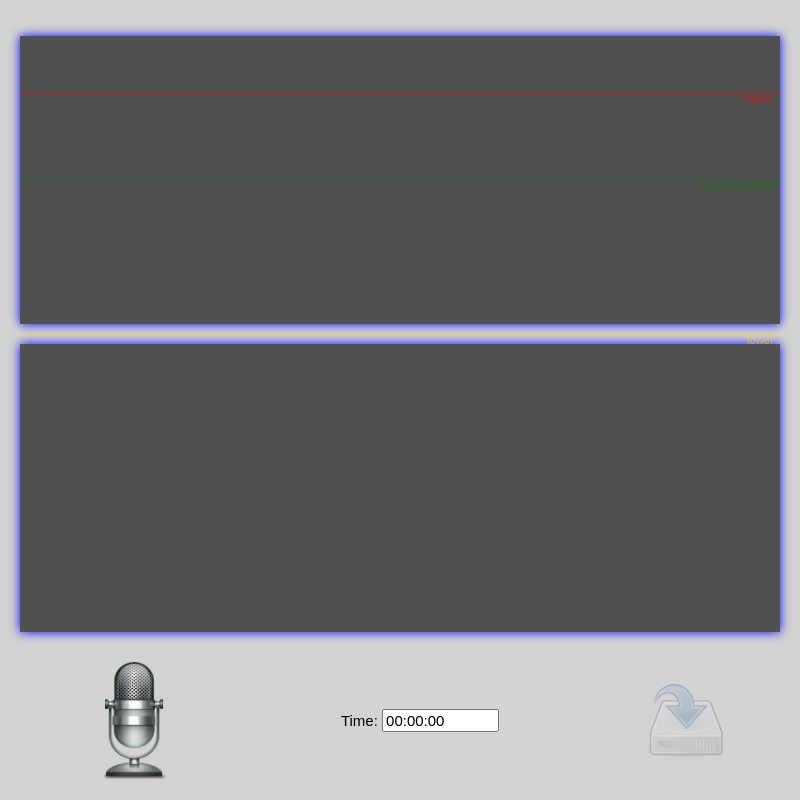
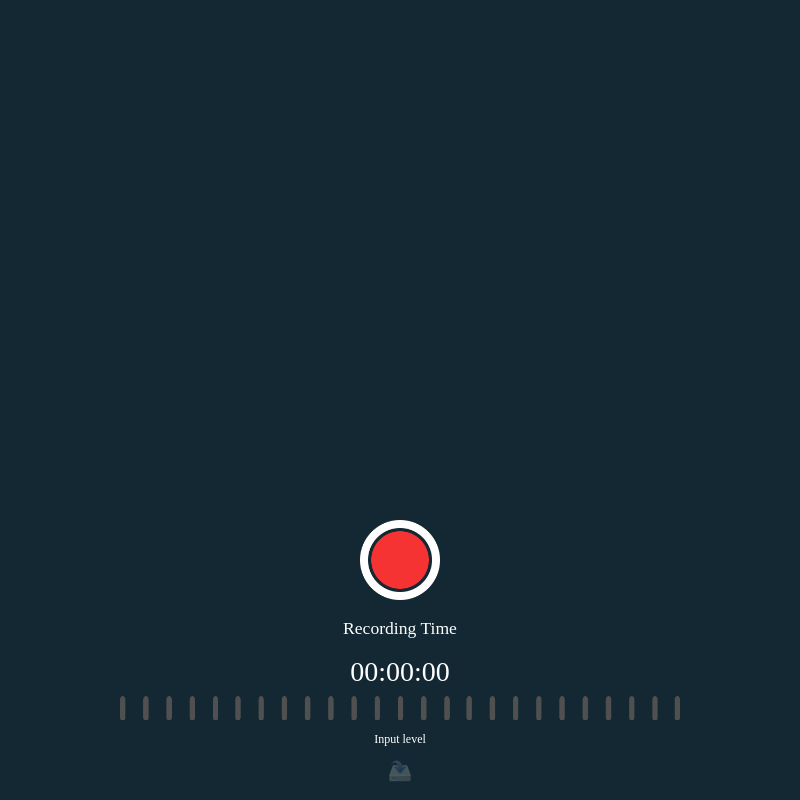
Before and after one commit to tspalartresilient/AudioRecorder, an Electron app: page index.html in a window 800 px wide. Drawn offline with Linux system fonts and the light colour scheme.

Commit message:
Matching iPad App Graphic Charter

```diff
--- a/css/main.css
+++ b/css/main.css
@@ -1,25 +1,32 @@
 html { overflow: hidden; }
 body {
-  font: 14pt Arial, sans-serif;
-  background: lightgrey;
+  font: 14pt;
+  background: rgba(19,40,50,1);
   display: flex;
   flex-direction: column;
   height: 100vh;
   width: 100%;
   margin: 0 0;
+  text-align: center;
+  color: white;
 }
 #wavedisplay {
-  display: inline-block;
+  display: none;
   background: #505050;
   width: 95%;
   height: 45%;
-  box-shadow: 0px 0px 10px blue;
 }
 #analyser {
   background: #505050;
-  width: 100%;
-  height: 90%;
-  box-shadow: 0px 0px 10px blue;
+  width: 70%;
+  height: 3%;
+  position: absolute;
+}
+#analyzerhide {
+  z-index: +1;
+  width: 70%;
+  height: 3.1%;
+  position: absolute;
 }
 #controls {
   display: flex;
@@ -29,27 +36,17 @@ body {
   height: 20%;
   width: 100%;
 }
-#record { height: 15vh; }
+#record { height: 10vh; width:10vh; margin: 0 auto 0 auto;}
 #record.recording {
-  background: red;
-  background: -webkit-radial-gradient(center, ellipse cover, #ff0000 0%,lightgrey 75%,lightgrey 100%,#7db9e8 100%);
-  background: -moz-radial-gradient(center, ellipse cover, #ff0000 0%,lightgrey 75%,lightgrey 100%,#7db9e8 100%);
-  background: radial-gradient(center, ellipse cover, #ff0000 0%,lightgrey 75%,lightgrey 100%,#7db9e8 100%);
+  background-image:"img/btn_record_inactive.png";
 }
-#save, #save img { height: 10vh; }
+#save, #save img { height: 3vh;width:3vh; margin: 0 auto 0 auto;}
 #save { opacity: 0.25;}
 #save[download] { opacity: 1;}
-#viz {
-  height: 80%;
+#volume-analyer {
   width: 100%;
-  display: flex;
-  flex-direction: column;
-  justify-content: space-around;
-  align-items: center;
-}
-#volume-analyer {
-  width: 95%;
-  height: 50%;
+  height: 3%;
+  margin-top: 1%;
   display: flex;
   flex-direction: column;
   justify-content: space-around;
@@ -78,6 +75,19 @@ body {
   height: 1px;
   position: relative;
 }
+#chronotime {
+  font-size: 3.5vh;
+}
+#recordtime {
+  font-size: 2.2vh;
+}
+#inputlevel {
+  font-size: 1.5vh;
+}
+#waiting {
+  height: 65%;
+  width: 100%;
+}
 /*@media (orientation: landscape) {
   body { flex-direction: row;}
   #controls { flex-direction: column; height: 100%; width: 10%;}
--- a/index.html
+++ b/index.html
@@ -41,24 +41,20 @@ DEALINGS IN THE SOFTWARE. -->
 </head>
 <!-- Body -->
 <body>
-	<!-- This divs represent both audio screen with in live volume and the recorded file -->
-	<div id="viz">
+	<div id="waiting">
+	</div>
+	<!-- First image is the clickable mic to begin the recording and the second one is saving the last recorded file -->
+	<img id="record" src="img/btn_record_inactive.png" onclick="toggleRecording(this), toggleChrono(this);">
+  <p id="recordtime">Recording Time</p>
+  <span id="chronotime">00:00:00</span>
+  <!-- This divs represent both audio screen with in live volume and the recorded file -->
 		<div id="volume-analyer">
-			<div class="volume" id="higher">higher &nbsp</div>
-			<div class="volume" id="recommanded">recommanded &nbsp</div>
-			<div class="volume" id="lower">lower &nbsp</div>
 			<canvas id="analyser" width="1024" height="500"></canvas>
+			<img id="analyzerhide" src="img/input_feed.png";>
 		</div>
 		<canvas id="wavedisplay" width="1024" height="500"></canvas>
-	</div>
-	<!-- First image is the clickable mic to begin the recording and the second one is saving the last recorded file -->
-	<div id="controls">
-		<img id="record" src="img/mic128.png" onclick="toggleRecording(this), toggleChrono(this);">
-		<form name="timeform">
-		<p style = "font-size:15px">Time: <input type=text name="timetextarea" value="00:00:00" size="10" style = "font-size:15px"></p>
-		</form>
+  	<p id="inputlevel">Input level</p>
 		<a id="save" href="#"><img src="img/save.svg"></a>
-	</div>
 
 </body>
 </html>
--- a/js/chronometer.js
+++ b/js/chronometer.js
@@ -24,14 +24,15 @@ function showtimer() {
 	if(seconds_passed < 10){
 		seconds_passed = "0" + seconds_passed;
 	}
-	document.timeform.timetextarea.value = hours_passed + ":" + minutes_passed + ":" + seconds_passed;
+	document.getElementById("chronotime").innerHTML = hours_passed + ":" + minutes_passed + ":" + seconds_passed;
+
 	timercount = setTimeout("showtimer()", 1000);
 }
 
 function sw_start(){
 	if(!timercount){
 	timestart   = new Date();
-	document.timeform.timetextarea.value = "00:00:00";
+	document.getElementById("chronotime").innerHTML = "00:00:00";
 	timercount  = setTimeout("showtimer()", 1000);
 	}
 	else{
@@ -82,7 +83,7 @@ function Stop() {
 		else if(milliseconds_passed < 100){
 			milliseconds_passed = "0" + milliseconds_passed;
 		}
-		document.timeform.timetextarea.value = hours_passed + ":" + minutes_passed + ":" + seconds_passed + "." + milliseconds_passed;
+		document.getElementById("chronotime").innerHTML = hours_passed + ":" + minutes_passed + ":" + seconds_passed /*+ "." + milliseconds_passed*/;
 	}
 	timestart = null;
 }
@@ -97,3 +98,13 @@ function toggleChrono( e ) {
         sw_start();
     }
 }
+
+// function toggleSave( e ) {
+// 		if (e.classList.contains("save")) {
+// 				e.classList.remove("save");
+// 				document.getElementById("save").href="https://github.com";
+// 		} else {
+// 				e.classList.add("save");
+// 				document.getElementById("save").href="#";
+// 		}
+// }
--- a/js/main.js
+++ b/js/main.js
@@ -70,6 +70,7 @@ function toggleRecording( e ) {
         audioRecorder.stop();
         e.classList.remove("recording");
         audioRecorder.getBuffers( gotBuffers );
+        document.getElementById("record").src = "/img/btn_record_inactive.png";
     } else {
         // start recording
         if (!audioRecorder)
@@ -77,6 +78,7 @@ function toggleRecording( e ) {
         e.classList.add("recording");
         audioRecorder.clear();
         audioRecorder.record();
+        document.getElementById("record").src = "/img/btn_record_active.png";
     }
 }
 
@@ -142,9 +144,9 @@ function updateAnalysers(time) {
             // gotta sum/average the block, or we miss narrow-bandwidth spikes
             for (var j = 0; j< multiplier; j++)
                 magnitude += freqByteData[offset + j];
-            magnitude = magnitude / multiplier;
+            magnitude = magnitude / multiplier * 5;
             var magnitude2 = freqByteData[i * multiplier];
-            analyserContext.fillStyle = "hsl( " + Math.round((i*360)/numBars) + ", 100%, 50%)";
+            analyserContext.fillStyle = "hsl( " + 115 + ", 100%, 100%)";
             analyserContext.fillRect(0, 0, magnitude, canvasHeight);
         }
 
--- a/js/recorderjs/recorderWorker.js
+++ b/js/recorderjs/recorderWorker.js
@@ -77,7 +77,7 @@ function exportWAV(type){
   this.postMessage(audioBlob);
 }
 
-// Create a file vased on the previous record in mono sound
+// Create a file based on the previous record in mono sound
 function exportMonoWAV(type){
   var bufferL = mergeBuffers(recBuffersL, recLength);
   var dataview = encodeWAV(bufferL, true);
```
Also changed, not shown: img/btn_record_active.png (added), img/btn_record_inactive.png (added), img/input_feed.png (added).
